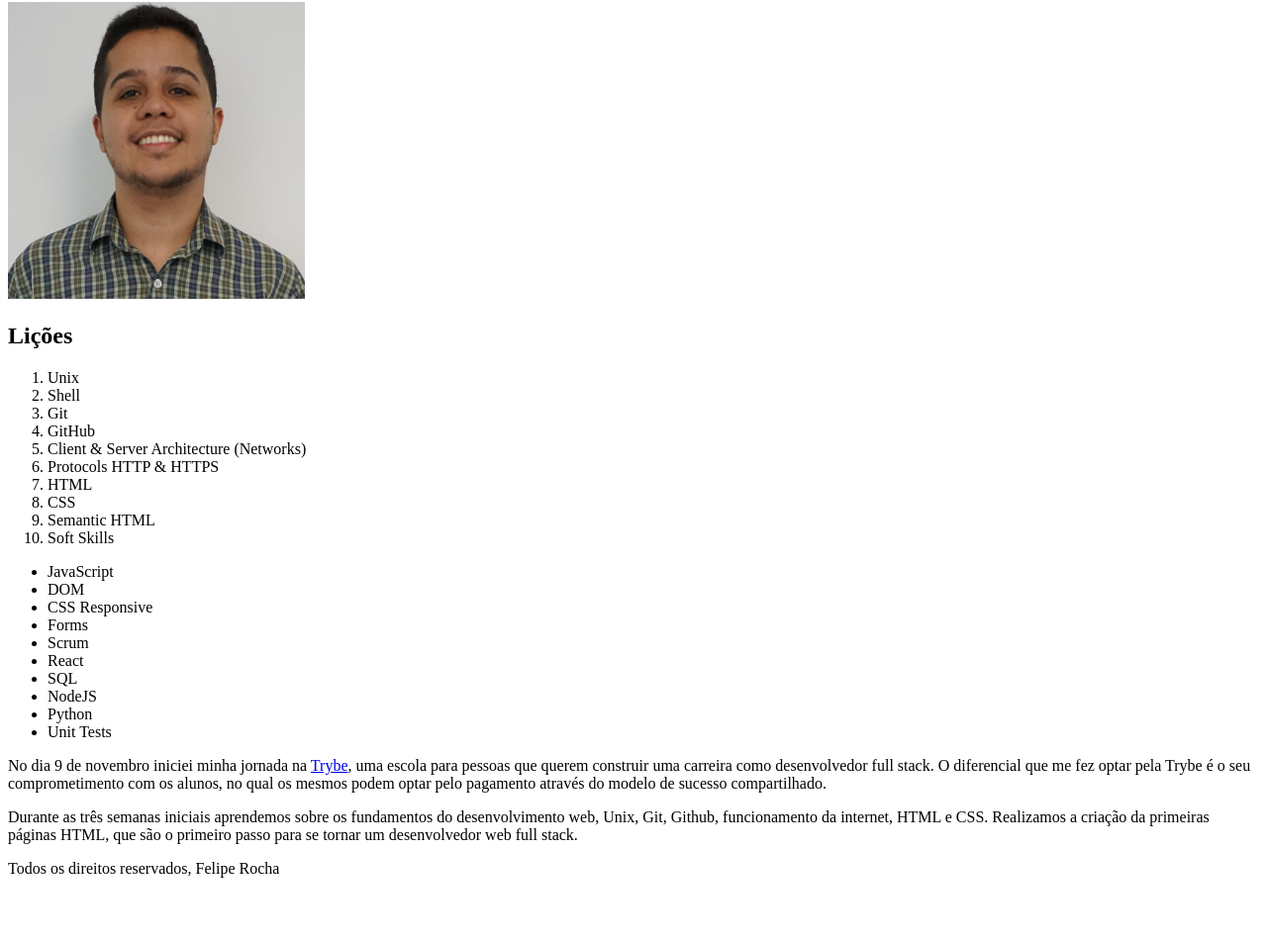
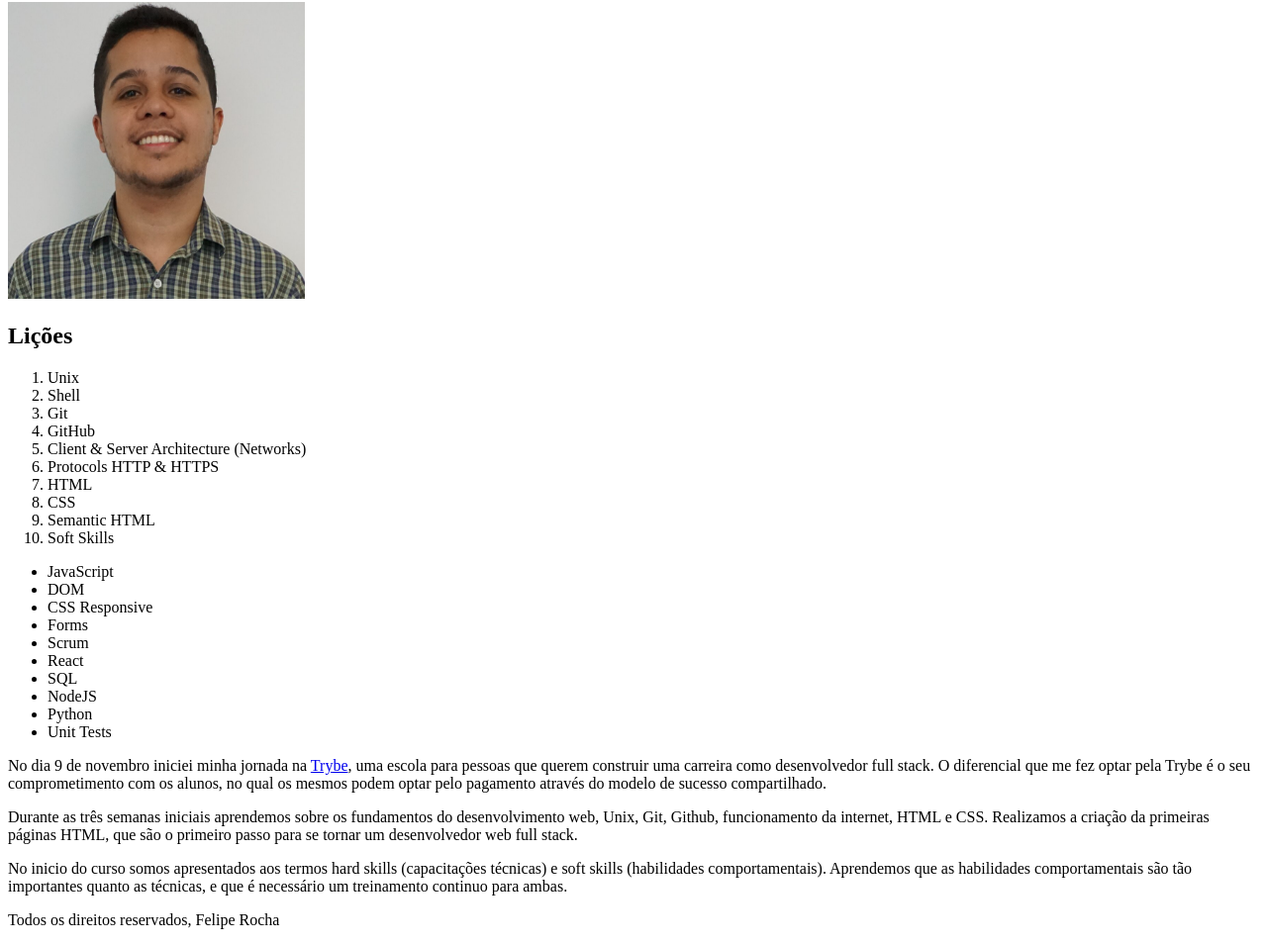
Before and after one commit to tryber/sd-09-project-lessons-learned, a plain HTML site: page index.html in a window 1280 px wide. Shown: the part 78-1033 px from the top of the page at 99% size. Before the commit the page ends 981 px from the top, so only its background shows below. Drawn offline with Linux system fonts and the light colour scheme.

Commit message:
Entrega de requisitos 9, 10 e 11.

```diff
--- a/index.html
+++ b/index.html
@@ -44,6 +44,9 @@
             <p>No dia 9 de novembro iniciei minha jornada na <a href="https://www.betrybe.com/" target="_blank">Trybe</a>, uma escola para pessoas que querem construir uma carreira como desenvolvedor full stack. O diferencial que me fez optar pela Trybe é o seu comprometimento com os alunos, no qual os mesmos podem optar pelo pagamento através do modelo de sucesso compartilhado.</p>
             <p>Durante as três semanas iniciais aprendemos sobre os fundamentos do desenvolvimento web, Unix, Git, Github, funcionamento da internet, HTML e CSS. Realizamos a criação da primeiras páginas HTML, que são o primeiro passo para se tornar um desenvolvedor web full stack.</p>
         </article>
+        <aside>
+            <p>No inicio do curso somos apresentados aos termos hard skills (capacitações técnicas) e soft skills (habilidades comportamentais). Aprendemos que as habilidades comportamentais são tão importantes quanto as técnicas, e que é necessário um treinamento continuo para ambas.</p>
+        </aside>
     </main>
     <footer id="rodape">
         <p>Todos os direitos reservados, Felipe Rocha</p>
```
